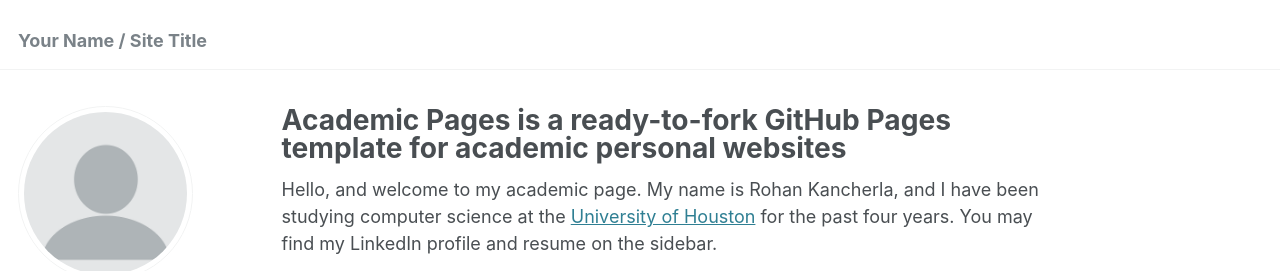
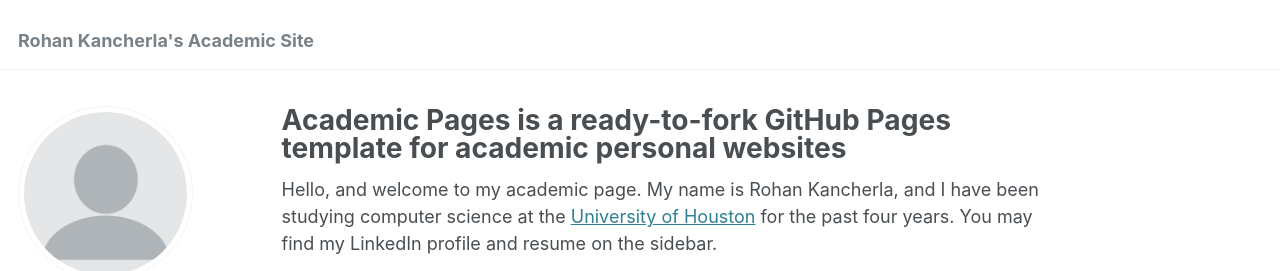
Before and after one commit to TRD159/TRD159.github.io, a Jekyll site: the page built from _pages/about.md, in a window 1280 px wide. Shown: the top 271 px of the page. Built offline with Jekyll 4.4.1, drawn with Linux system fonts in a browser that asks for light colours.

Commit message:
Update _config.yml

```diff
--- a/_config.yml
+++ b/_config.yml
@@ -8,7 +8,7 @@
 
 # Basic Site Settings
 locale                   : "en-US"
-title                    : "Your Name / Site Title"
+title                    : "Rohan Kancherla's Academic Site"
 title_separator          : "-"
 name                     : &name "Rohan Kancherla"
 description              : &description "personal description"
```
